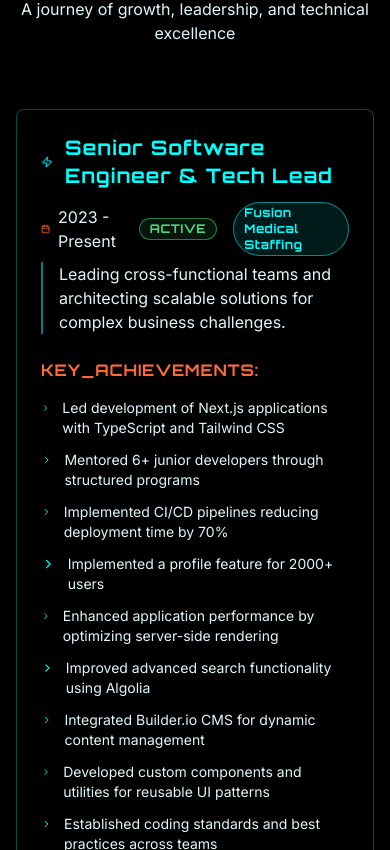
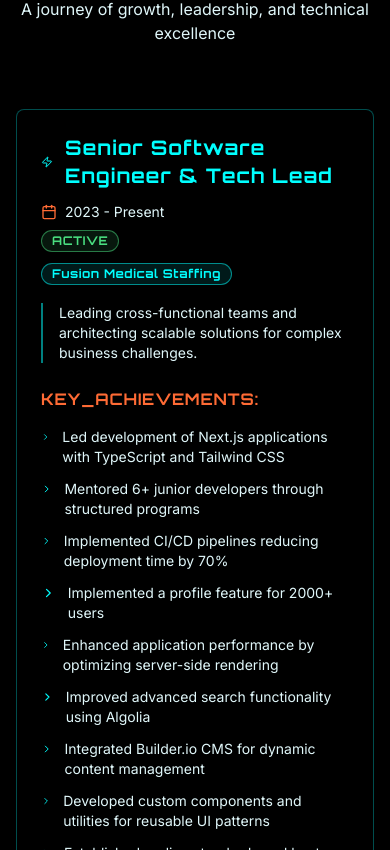
Before and after one commit to greenervigil/next-portfolio, a Next.js app: page / in a window 390 px wide. Shown: the part 2614-3464 px from the top of the page. Built offline with nearby package versions, Linux system fonts and the light colour scheme.

Commit message:
updating experience metadata section for responsiveness

```diff
--- a/components/experience.tsx
+++ b/components/experience.tsx
@@ -142,22 +142,26 @@ export function Experience() {
                 <div className="absolute inset-0 bg-gradient-to-r from-cyan-400/10 via-transparent to-orange-400/10 opacity-0 group-hover:opacity-100 transition-opacity duration-300" />
 
                 <CardHeader className="relative z-10">
-                  <div className="flex items-start justify-between">
-                    <div className="space-y-3">
+                  <div className="flex items-start justify-between mb-3">
+                    <div className="space-y-3 flex-1">
                       <CardTitle className="text-xl flex items-center gap-3 font-orbitron">
                         <Zap className="h-5 w-5 text-cyan-400 group-hover:text-orange-400 transition-colors" />
                         <span className="text-cyan-400 group-hover:text-orange-400 transition-colors tracking-wider">
                           {exp.title}
                         </span>
                       </CardTitle>
-                      <div className="flex items-center gap-4 text-cyan-100">
+
+                      {/* Mobile-optimized metadata section */}
+                      <div className="space-y-2">
+                        {/* Date and Status Row */}
+                        <div className="flex flex-col sm:flex-row sm:items-center gap-2 sm:gap-4">
                           <div className="flex items-center gap-2">
                             <Calendar className="h-4 w-4 text-orange-400" />
-                          <span className="font-inter">{exp.period}</span>
+                            <span className="font-inter text-cyan-100 text-sm sm:text-base">{exp.period}</span>
                           </div>
                           <Badge
                             variant="outline"
-                          className={`font-orbitron text-xs tracking-wider ${
+                            className={`font-orbitron text-xs tracking-wider self-start sm:self-auto ${
                               exp.status === "ACTIVE"
                                 ? "border-green-400/50 text-green-400 bg-green-400/10"
                                 : "border-orange-400/50 text-orange-400 bg-orange-400/10"
@@ -165,6 +169,10 @@ export function Experience() {
                           >
                             {exp.status}
                           </Badge>
+                        </div>
+
+                        {/* Company Badge */}
+                        <div>
                           <Badge
                             variant="outline"
                             className="border-cyan-400/50 text-cyan-400 bg-cyan-400/10 font-orbitron text-xs tracking-wider"
@@ -174,7 +182,10 @@ export function Experience() {
                         </div>
                       </div>
                     </div>
-                  <p className="text-cyan-100 font-inter border-l-2 border-cyan-400/50 pl-4">{exp.description}</p>
+                  </div>
+                  <p className="text-cyan-100 font-inter border-l-2 border-cyan-400/50 pl-4 text-sm sm:text-base">
+                    {exp.description}
+                  </p>
                 </CardHeader>
                 <CardContent className="relative z-10">
                   <h4 className="font-orbitron font-bold mb-4 text-orange-400 tracking-wider">KEY_ACHIEVEMENTS:</h4>
```
Lines whose indentation alone changed are shown as unchanged.
